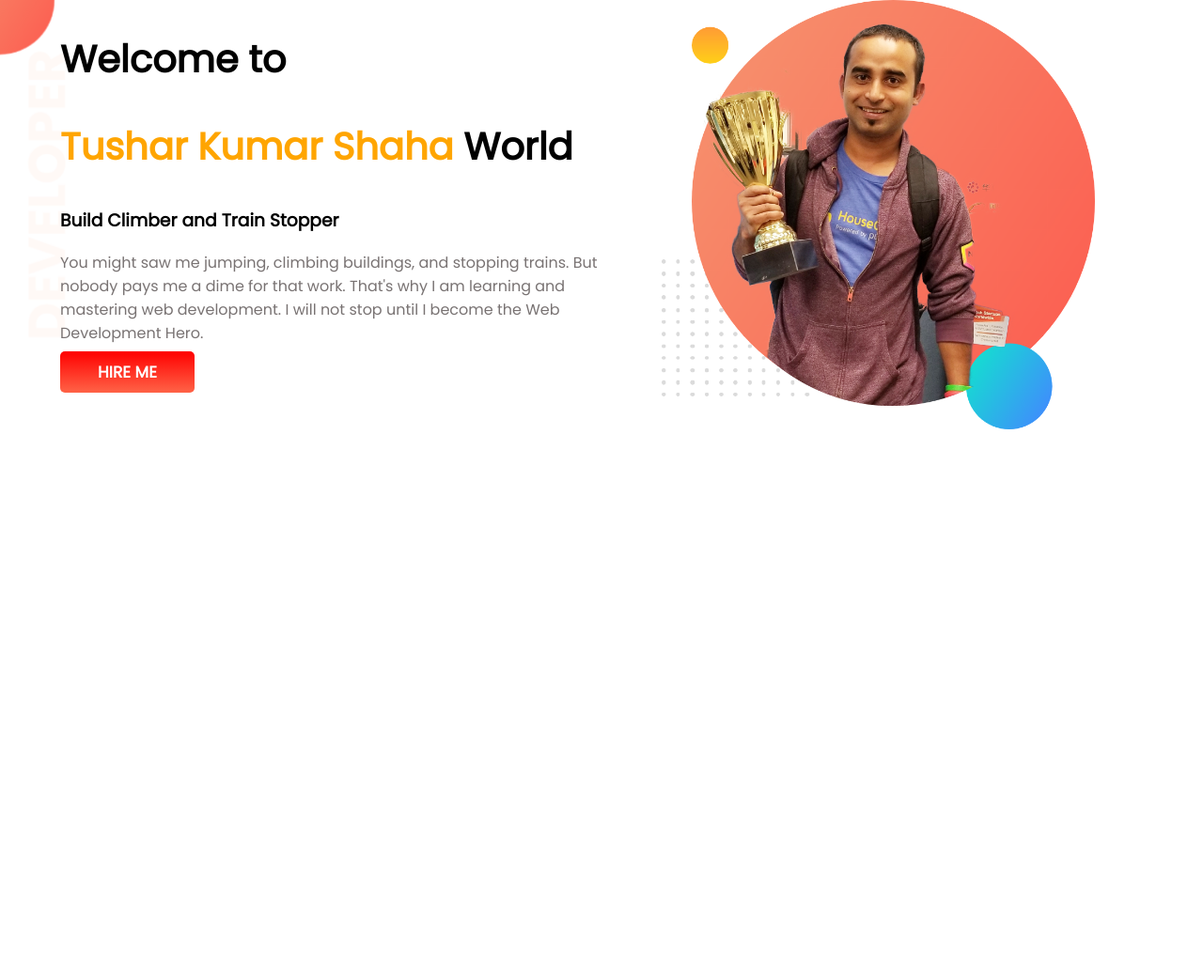
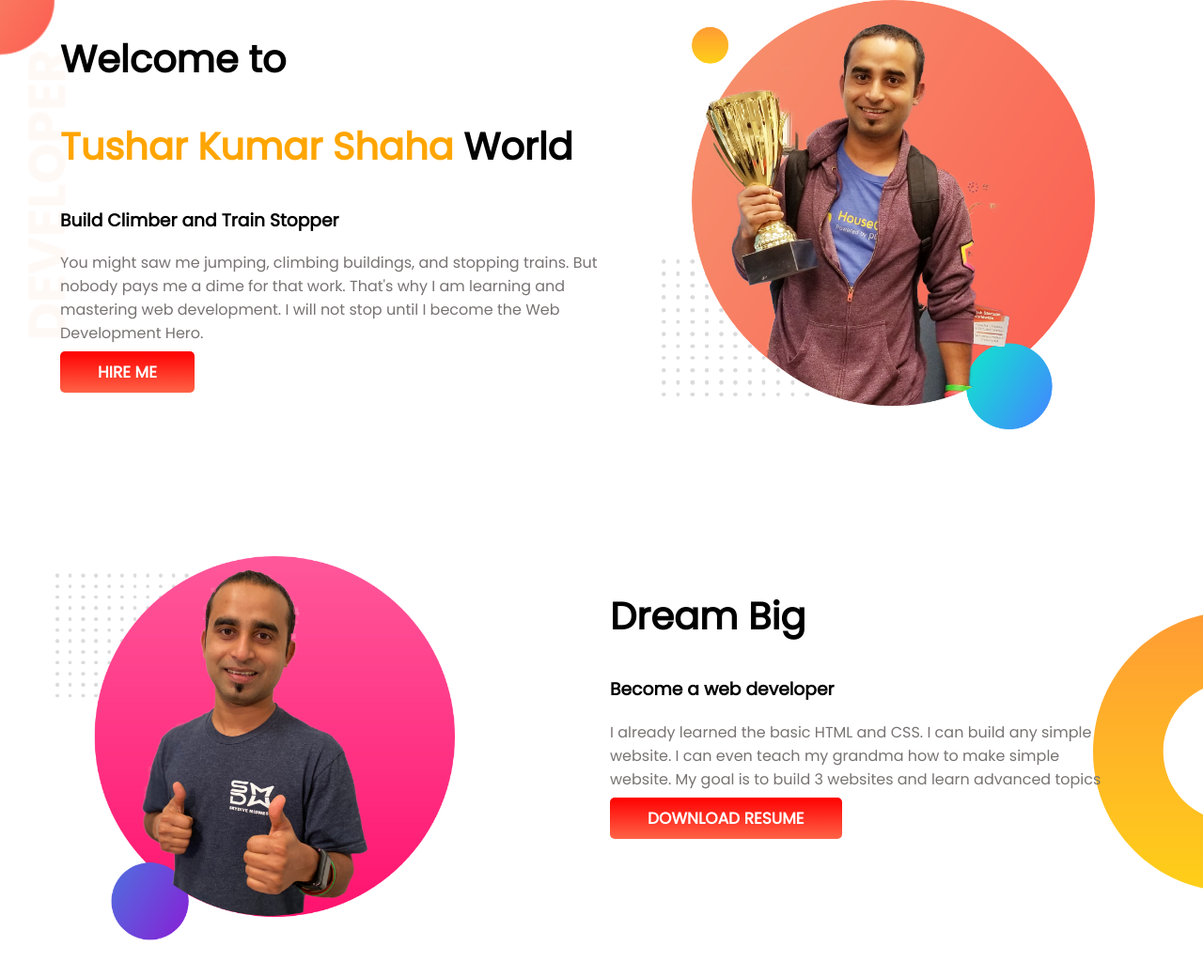
Before and after one commit to tusharshaha/developer-portfolio, a plain HTML site: page index.html in a window 1280 px wide. Shown: the whole page at 94% size. Before the commit the page ends 800 px from the top, so only its background shows below. Drawn offline with Linux system fonts and the light colour scheme.

Commit message:
section adden

```diff
--- a/index.html
+++ b/index.html
@@ -24,5 +24,17 @@
         <img src="images/jhankar.png" alt="">
     </div>
    </section>
+   <section class="dream-big">
+       <div class="text-width">
+           <img src="images/jhankar2.png" alt="">
+       </div>
+       <div class="text-width">
+            <h1>Dream Big</h1>
+            <h3>Become a web developer</h3>
+            <p>I already learned the basic HTML and CSS. I can build any simple website. I can even teach my grandma how to make simple website. My goal is to build 3 websites and learn advanced topics</p>
+            <a class="link-button" href="https://www.facebook.com/tusharshaha619" target="_blank">
+                DOWNLOAD RESUME</a>
+       </div>
+   </section>
 </body>
 </html>
--- a/style.css
+++ b/style.css
@@ -22,6 +22,7 @@ p{
 }
 section{
     display: flex;
+    margin-bottom: 10%
 }
 .text-width{
     width: 50%;
@@ -34,3 +35,9 @@ section{
     background-image: url(images/top-banner.png);
     background-repeat: no-repeat;
 }
+.dream-big{
+    background-image: url(images/dream-bg.png);
+    background-repeat:no-repeat;
+    background-position: right;
+    padding-right: 100px;
+}
```
